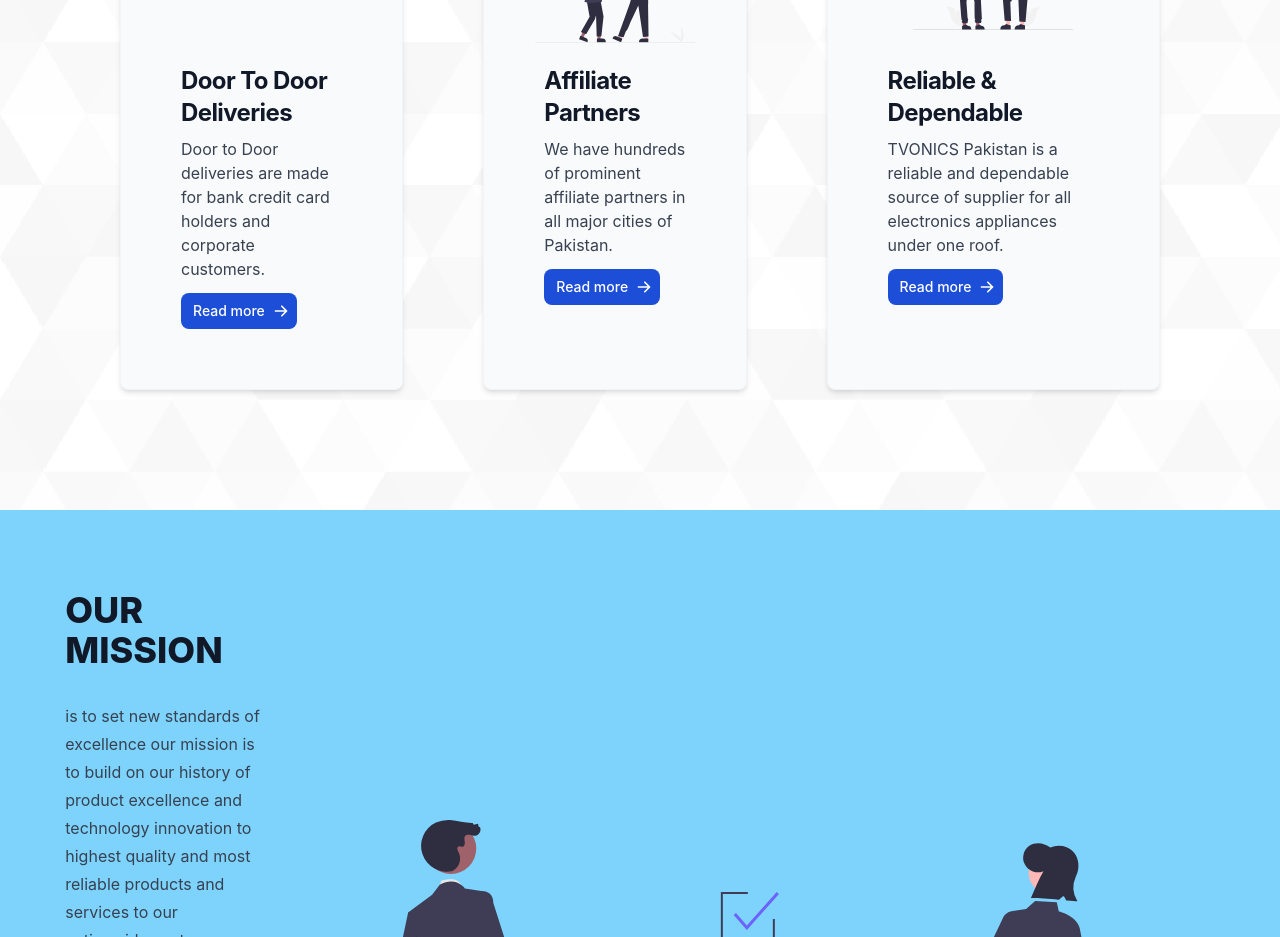
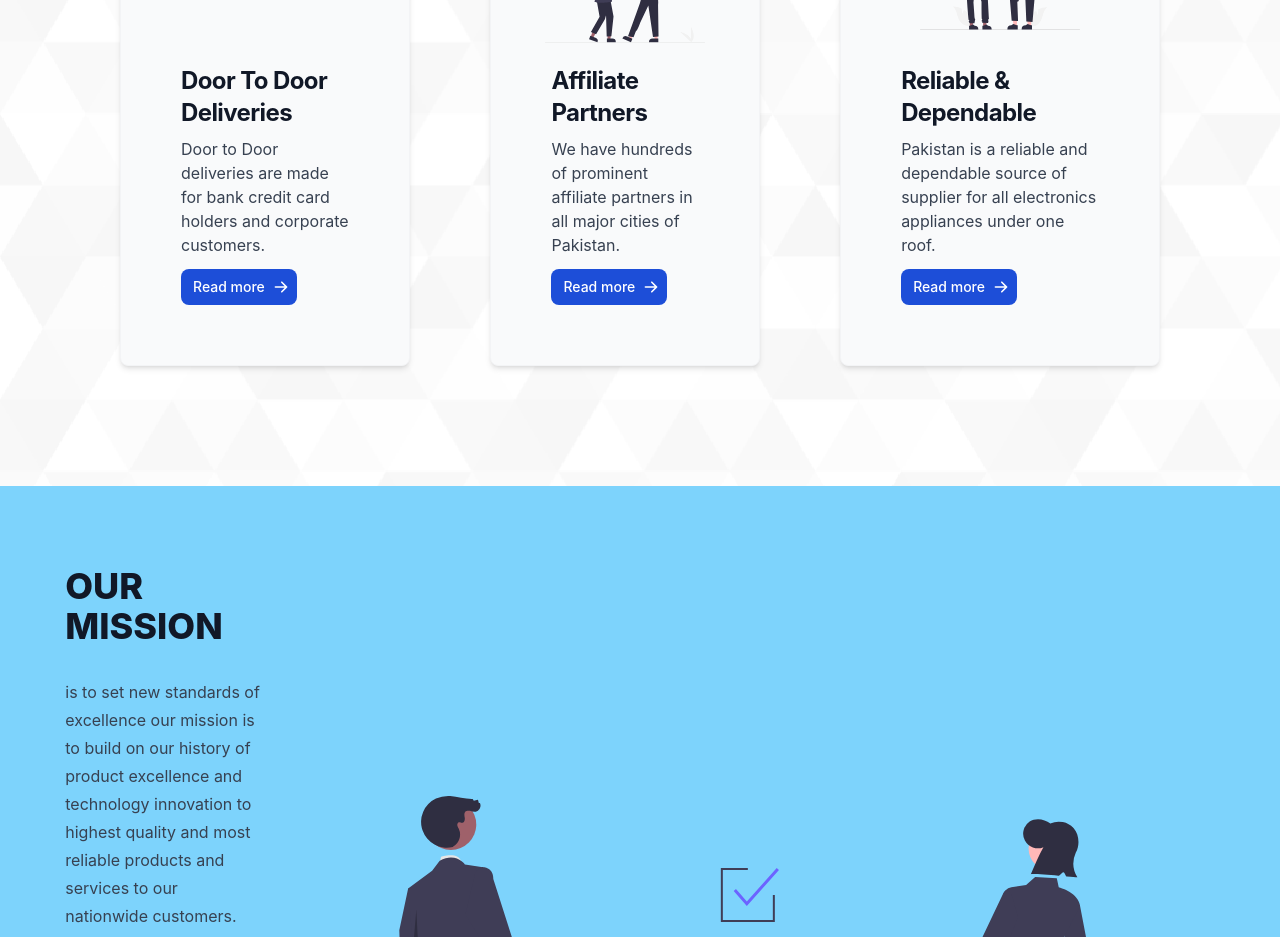
Before and after one commit to Maazasim1/adlibitum, a Next.js app: page / in a window 1280 px wide. Shown: the part 1460-2397 px from the top of the page. Built offline with nearby package versions, Linux system fonts and the light colour scheme.

Commit message:
removed content

```diff
--- a/pages/index.js
+++ b/pages/index.js
@@ -59,7 +59,7 @@ export default function Home() {
       <div className="sm:p-20 flex sm:flex-row justify-center flex-col">
         <Card src='images/delivery.svg' text='Door to Door deliveries are made for bank credit card holders and corporate customers.' title='Door To Door Deliveries' />
         <Card src='images/partner.svg' text='We have hundreds of prominent affiliate partners in all major cities of Pakistan.' title='Affiliate Partners' />
-        <Card src='images/reliable.svg' text='TVONICS Pakistan is a reliable and dependable source of supplier for all electronics appliances under one roof.' title='Reliable & Dependable' />
+        <Card src='images/reliable.svg' text=' Pakistan is a reliable and dependable source of supplier for all electronics appliances under one roof.' title='Reliable & Dependable' />
       </div>
       <div className='flex flex-col sm:flex-row justify-center bg-sky-300 p-20'>
         <article className='prose text-left'>
```
